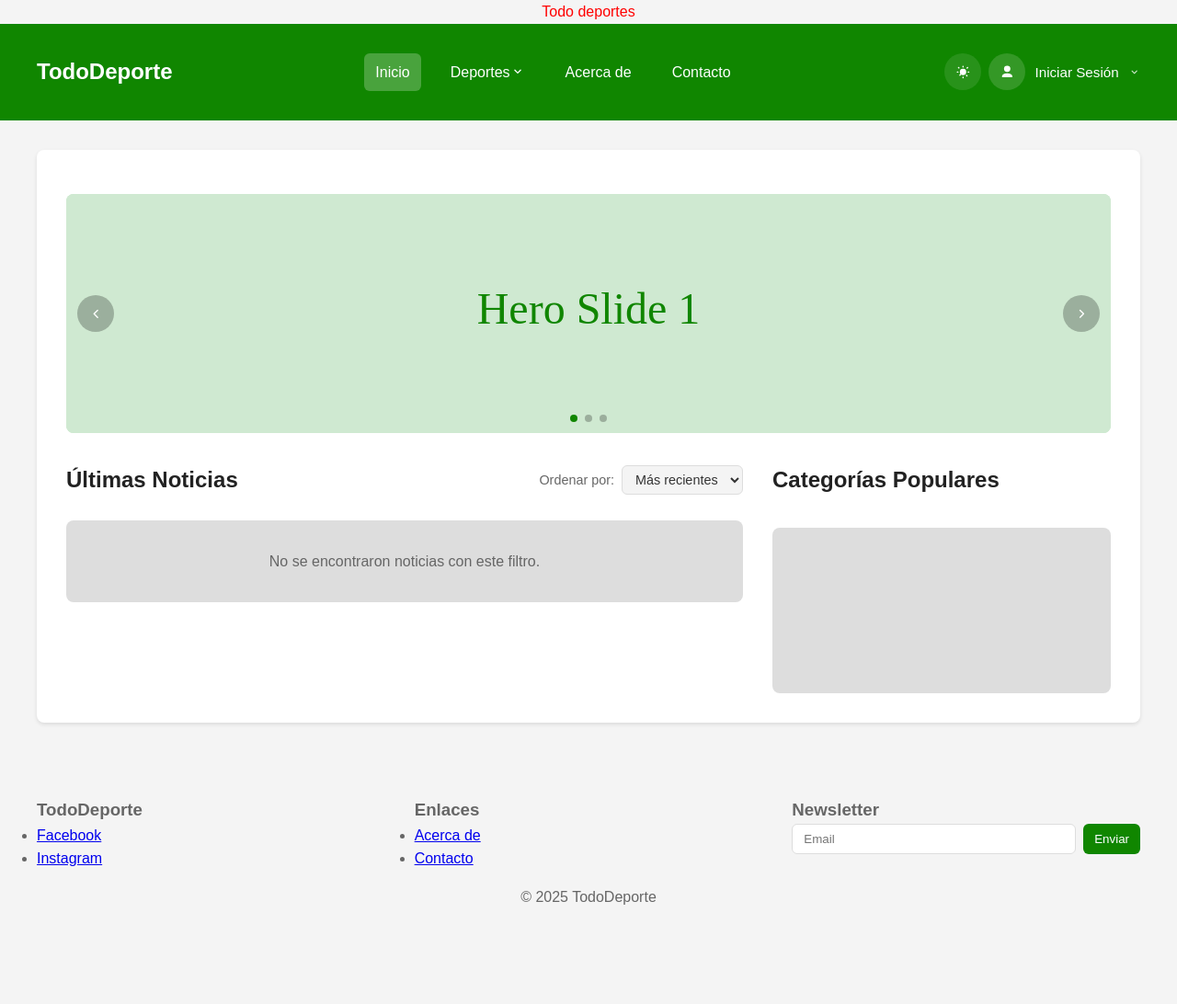
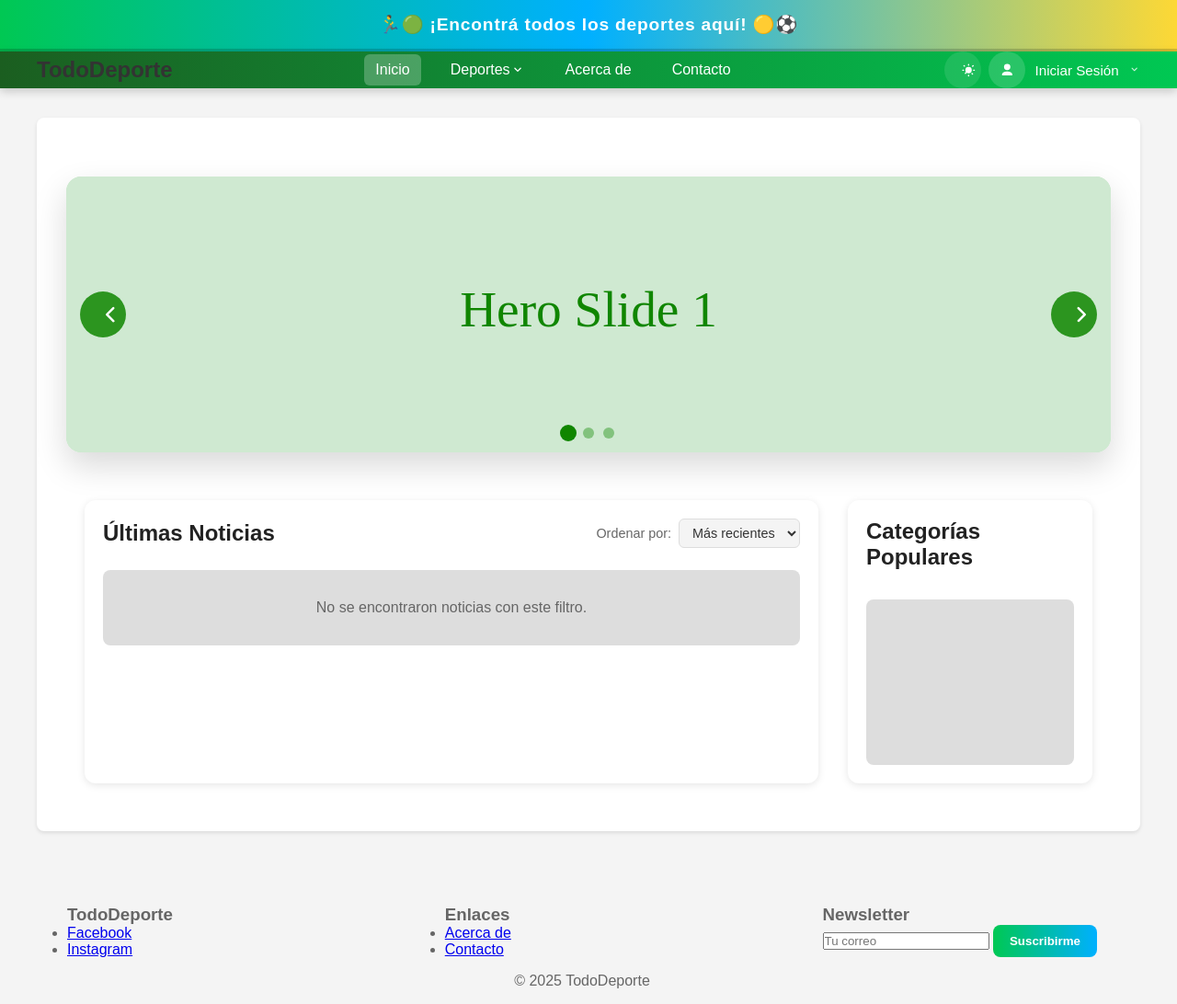
Before and after one commit to loveyfacundo/proyectoFinal-Etapa2, a Django app: page / in a window 1280 px wide. Shown: the whole page at 92% size. Before the commit the page ends 984 px from the top, so only its background shows below. Run offline with Django 5.2, Linux system fonts and the light colour scheme; data that the repository does not hold is empty.

Commit message:
Mejoras visuales: carrusel, estilos y footer

```diff
--- a/static/css/styles.css
+++ b/static/css/styles.css
@@ -6,11 +6,18 @@
 }
 
 body {
-  font-family: Arial, sans-serif;
-  line-height: 1.6;
-  color: var(--text-color);
-  background-color: var(--bg-color);
-  transition: background-color 0.3s ease, color 0.3s ease;
+    margin: 0;
+    padding: 0;
+    background-color: #f4f4f4; /* gris suave */
+    font-family: Arial, Helvetica, sans-serif;
+    color: #333;
+}
+
+/* Contenedor centrado */
+.container {
+    width: 90%;
+    max-width: 1100px;
+    margin: 20px auto;
 }
 
 /* Variables de tema */
@@ -41,13 +48,8 @@ body.dark-mode {
 }
 
 header {
-  display: flex;
-  background-color: var(--header-bg);
-  color: white;
-  padding: 2rem;
-  align-items: center;
-  justify-content: space-between;
-  transition: background-color 0.3s ease;
+    background: linear-gradient(90deg, #1b5e20, #00c853);
+    box-shadow: 0 3px 10px rgba(0,0,0,0.2);
 }
 .header-bar {
   display: flex;
@@ -83,8 +85,9 @@ header {
 }
 .nav-links a:hover,
 .nav-links a:focus {
-  background-color: rgba(255, 255, 255, 0.16);
-  outline: none;
+    background-color: rgba(255,255,255,0.25);
+    transform: scale(1.05);
+    transition: 0.2s;
 }
 .nav-links a.active {
   background-color: rgba(255, 255, 255, 0.24);
@@ -401,10 +404,19 @@ footer {
   max-width: 1200px;
   margin: 2rem auto 0;
   display: grid;
-  grid-template-columns: repeat(3, 1fr);
+  grid-template-columns: 1fr 1fr auto; /* Newsletter más ajustado */
   gap: 2rem;
   text-align: left;
+  padding: 0 2.5rem; /* <-- esto aleja los extremos */
 }
+
+.footer-grid > div:last-child {
+  justify-self: end; /* lo pega a la derecha */
+}
+footer {
+  padding-right: 30px;
+}
+
 .newsletter {
   display: flex;
   gap: 0.5rem;
@@ -473,3 +485,233 @@ footer {
     color: #721c24;
     border: 1px solid #f5c6cb;
 }
+/* Banner superior del sitio */
+.top-banner {
+    background: linear-gradient(90deg, #00c853, #00b0ff, #fdd835);
+    color: #fff;
+    text-align: center;
+    padding: 15px 0;
+    font-size: 1.2rem;
+    font-weight: 700;
+    letter-spacing: 0.8px;
+    border-bottom: 3px solid rgba(0,0,0,0.15);
+    margin-bottom: 0;
+    animation: bannerSlide 1.2s ease-out;
+}
+
+/* Animación */
+@keyframes bannerSlide {
+    from { opacity: 0; transform: translateY(-15px); }
+    to   { opacity: 1; transform: translateY(0); }
+}
+.card, .news-item {
+  transition: transform 0.2s ease, box-shadow 0.2s ease;
+}
+
+.card:hover, .news-item:hover {
+  transform: translateY(-4px);
+  box-shadow: 0 4px 12px rgba(0,0,0,0.2);
+}
+button,
+.btn {
+    background: linear-gradient(90deg, #00c853, #00b0ff);
+    border: none;
+    padding: 10px 18px;
+    color: white;
+    font-weight: 700;
+    border-radius: 8px;
+    cursor: pointer;
+    transition: 0.25s;
+}
+
+button:hover,
+.btn:hover {
+    transform: scale(1.08);
+}
+/* GRID PRINCIPAL DEL HOME */
+.home-grid {
+    display: grid;
+    grid-template-columns: 3fr 1fr;
+    gap: 2rem;
+    padding: 20px;
+}
+
+.home-column {
+    background: #fff;
+    padding: 20px;
+    border-radius: 12px;
+    box-shadow: 0 2px 8px rgba(0,0,0,0.1);
+}
+/* ----------- CARD DE NOTICIAS ----------- */
+
+.improved-card {
+    list-style: none;
+    margin-bottom: 1.5rem;
+    border-radius: 10px;
+    overflow: hidden;
+    background: #ffffff;
+    box-shadow: 0 3px 10px rgba(0,0,0,0.08);
+    transition: transform 0.15s ease, box-shadow 0.15s ease;
+}
+
+.improved-card:hover {
+    transform: translateY(-4px);
+    box-shadow: 0 6px 16px rgba(0,0,0,0.15);
+}
+
+.card-link {
+    display: flex;
+    text-decoration: none;
+    color: inherit;
+}
+
+.card-thumb {
+    flex: 0 0 35%;
+    height: 120px;
+    overflow: hidden;
+}
+
+.card-thumb img {
+    width: 100%;
+    height: 100%;
+    object-fit: cover;
+}
+
+.card-body {
+    flex: 1;
+    padding: 12px 16px;
+    display: flex;
+    flex-direction: column;
+    justify-content: center;
+}
+
+.card-title {
+    margin: 0;
+    font-size: 1.1rem;
+    font-weight: 700;
+    color: #1b5e20;
+}
+
+.card-meta {
+    margin-top: 6px;
+    font-size: 0.85rem;
+    color: #666;
+}/* ---------- Carrusel moderno y atractivo ---------- */
+.carrusel {
+    max-width: 1200px;
+    margin: 2rem auto;
+    border-radius: 16px;
+    overflow: hidden;
+    position: relative;
+    background: linear-gradient(135deg, #e9f5ea, #cdecca);
+    box-shadow: 0 15px 35px rgba(0,0,0,0.15);
+}
+
+/* Track del carrusel */
+.carrusel-track {
+    display: flex;
+    transition: transform 0.6s ease-in-out;
+}
+
+/* Slides */
+.carrusel-slide {
+    min-width: 100%;
+    height: 300px;
+    display: flex;
+    align-items: center;
+    justify-content: center;
+    opacity: 0;
+    transform: scale(0.95);
+    transition: transform 0.6s ease, opacity 0.6s ease;
+    position: relative;
+}
+
+.carrusel-slide.active {
+    opacity: 1;
+    transform: scale(1);
+}
+
+/* Imagen dentro del slide */
+.carrusel-slide img {
+    width: 100%;
+    height: 100%;
+    object-fit: cover;
+    border-radius: 16px;
+    transition: transform 0.5s ease;
+}
+
+.carrusel-slide:hover img {
+    transform: scale(1.05);
+}
+
+/* Botones de navegación */
+.carrusel-nav {
+    position: absolute;
+    top: 50%;
+    transform: translateY(-50%);
+    background: rgba(16, 134, 0, 0.85);
+    color: #fff;
+    width: 50px;
+    height: 50px;
+    font-size: 1.5rem;
+    border: none;
+    border-radius: 50%;
+    display: grid;
+    place-items: center;
+    cursor: pointer;
+    transition: background 0.3s ease, transform 0.2s ease;
+    z-index: 10;
+}
+
+.carrusel-prev {
+    left: 15px;
+}
+
+.carrusel-next {
+    right: 15px;
+}
+
+.carrusel-nav:hover {
+    background: rgba(16, 134, 0, 1);
+    transform: scale(1.15);
+}
+
+/* Dots indicadores */
+.carrusel-dots {
+    position: absolute;
+    bottom: 15px;
+    left: 50%;
+    transform: translateX(-50%);
+    display: flex;
+    gap: 10px;
+}
+
+.dot {
+    width: 12px;
+    height: 12px;
+    border-radius: 50%;
+    background: rgba(16, 134, 0, 0.4);
+    cursor: pointer;
+    transition: background 0.3s ease, transform 0.3s ease;
+}
+
+.dot.active {
+    background: #108600;
+    transform: scale(1.5);
+}
+
+/* Texto sobre las imágenes (opcional) */
+.carrusel-slide h3 {
+    position: absolute;
+    bottom: 20px;
+    left: 20px;
+    color: #fff;
+    font-size: 1.8rem;
+    text-shadow: 0 2px 10px rgba(0,0,0,0.5);
+    margin: 0;
+    transition: transform 0.3s ease;
+}
+
+.carrusel-slide:hover h3 {
+    transform: translateY(-5px);
+}
--- a/templates/base.html
+++ b/templates/base.html
@@ -9,7 +9,9 @@
     {% block extra_css %}{% endblock %}
 </head>
 <body>
-    <p style="color:red; text-align:center;">Todo deportes</p>
+   <div class="top-banner">
+    🏃‍♂️🟢 ¡Encontrá todos los deportes aquí! 🟡⚽
+</div>
 {# Incluimos el Header común #}
     {% include 'includes/header.html' %}
 
--- a/templates/includes/footer.html
+++ b/templates/includes/footer.html
@@ -1,26 +1,31 @@
 <footer>
     <div class="footer-grid">
-        <div>
+
+        <div class="footer-col">
             <h3>TodoDeporte</h3>
             <ul>
                 <li><a href="#">Facebook</a></li>
                 <li><a href="#">Instagram</a></li>
             </ul>
         </div>
-        <div>
+
+        <div class="footer-col">
             <h3>Enlaces</h3>
             <ul>
                 <li><a href="{% url 'about' %}">Acerca de</a></li>
                 <li><a href="{% url 'contact' %}">Contacto</a></li>
             </ul>
         </div>
-        <div>
+
+        <div class="footer-col newsletter-col">
             <h3>Newsletter</h3>
-            <form class="newsletter" action="#" method="post">
-                <input type="email" placeholder="Email" aria-label="Email" />
-                <button type="submit">Enviar</button>
+            <form class="newsletter-form" method="post">
+                {% csrf_token %}
+                <input type="email" placeholder="Tu correo" required>
+                <button type="submit">Suscribirme</button>
             </form>
         </div>
     </div>
+
     <p class="footer-copy">&copy; {% now "Y" %} TodoDeporte</p>
 </footer>
```
Also changed, not shown: templates/components/card_articulo.html (+17 -14 lines).
